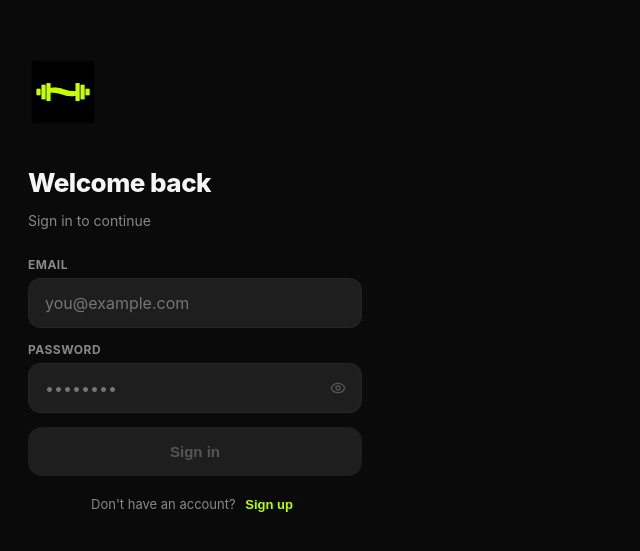
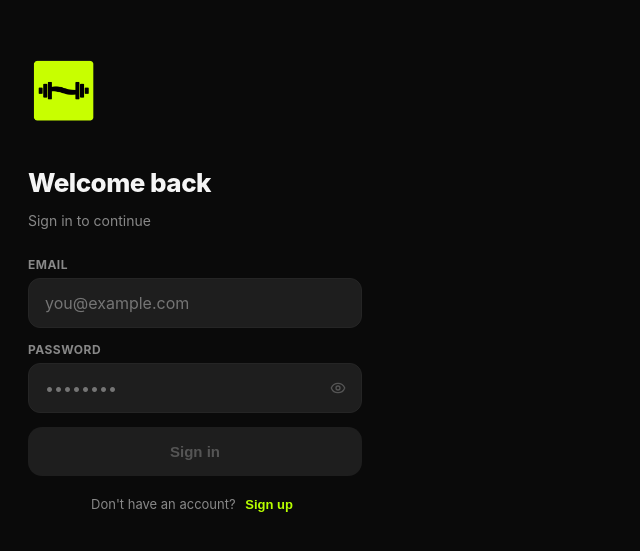
Before and after one commit to syceij/trainer-app, a React (Vite) app: page / in a window 1280 px wide. Shown: the part 109-660 px from the top of the page, without its empty margins (0-640 px from the left). Built offline with nearby package versions, Linux system fonts and the light colour scheme.

Commit message:
Auth screen: use welcome logo.png instead of logo.png
Co-Authored-By: Claude Sonnet 4.6 <noreply@anthropic.com>

```diff
--- a/src/components/AuthScreen.jsx
+++ b/src/components/AuthScreen.jsx
@@ -15,7 +15,7 @@ function Logo() {
       transition={{ ...spring, delay: 0.05 }}
       style={{ marginBottom: 40 }}
     >
-      <img src="/logo.png" alt="Trainer" style={{ height: 70, width: 'auto', objectFit: 'contain', display: 'block' }} />
+      <img src="/welcome%20logo.png" alt="Trainer" style={{ height: 70, width: 'auto', objectFit: 'contain', display: 'block' }} />
     </motion.div>
   );
 }
```
